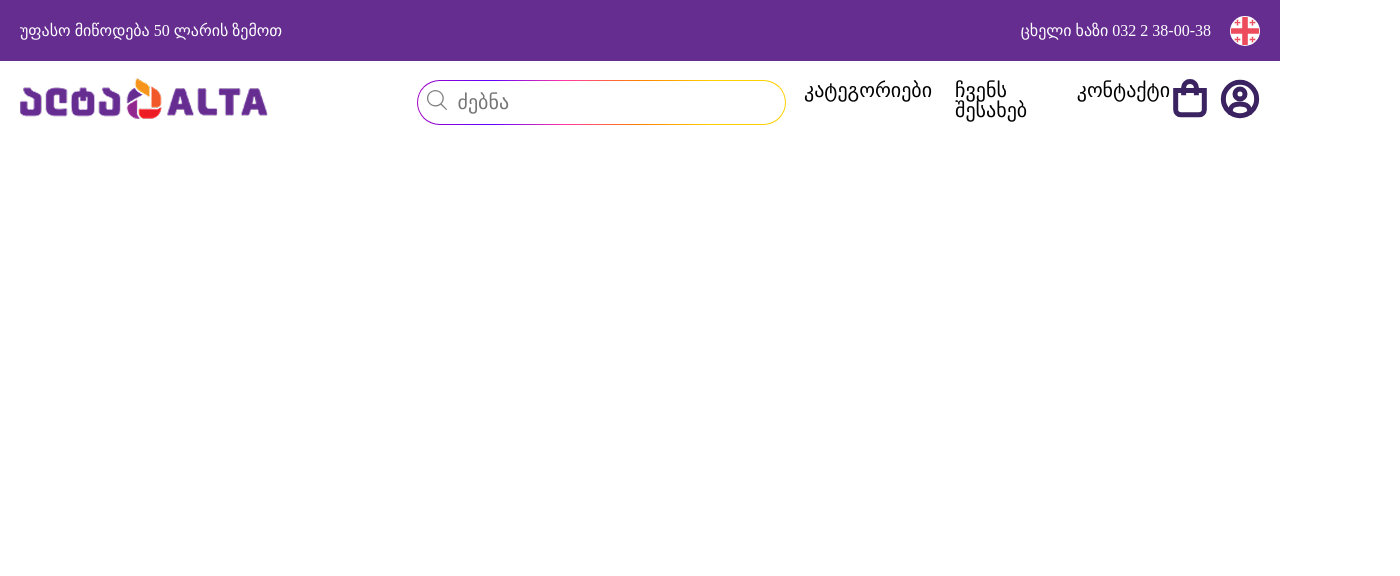
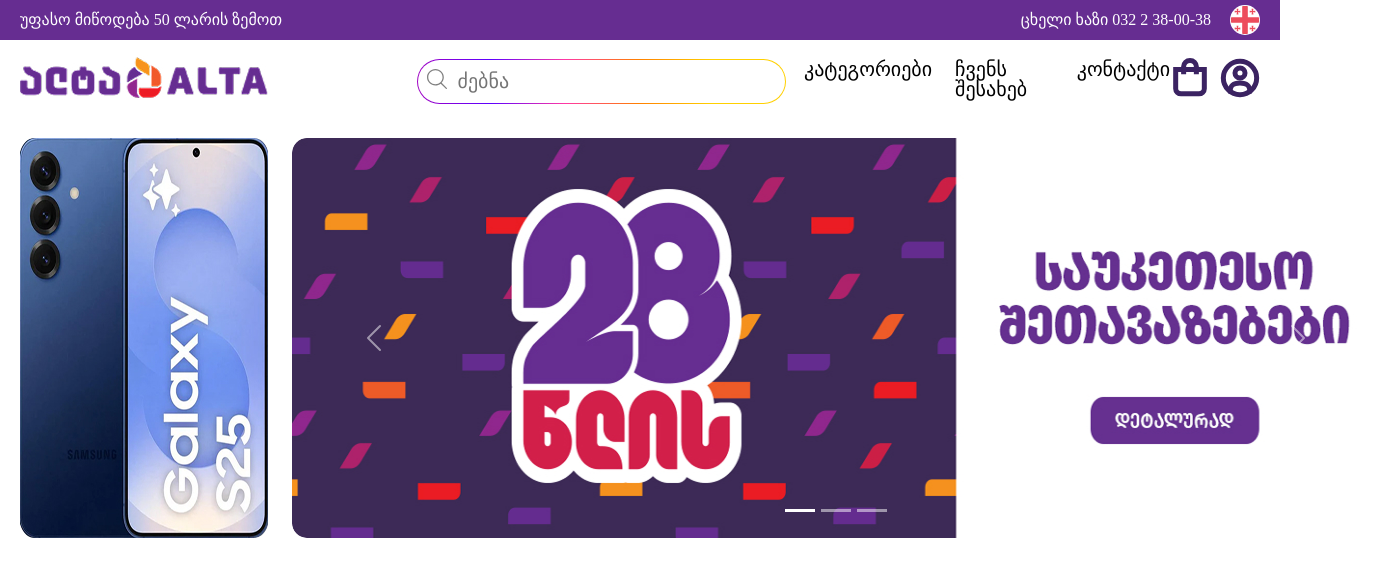
Before and after one commit to Ruska-N/Homework--4, a plain HTML site: page index.html in a window 1280 px wide. Shown: the whole page, 1400 px wide, since content can reach past the window. Drawn offline with nearby package versions, Linux system fonts and the light colour scheme.

Commit message:
carousel done

```diff
--- a/css/style.css
+++ b/css/style.css
@@ -10,10 +10,10 @@
   );
 }
 
-/* header styles */
+/* head-top styles */
 .head-top {
   width: 100%;
-  padding: 16px 20px 15px 20px;
+  padding: 5px 20px;
   background-color: var(--main-dark);
   color: white;
   display: flex;
@@ -163,3 +163,23 @@
     display: flex;
     gap: 10px;
 }
+
+/* carousel section styles */
+.section-1 {
+    display: flex;
+    padding: 20px;
+    width: 1400px;
+    gap: 24px;
+    margin: 0 auto;
+}
+.car-aside {
+    height: 400px;
+    border-radius: 15px;
+}
+.car-img {
+    height: 400px;
+}
+.car-img img {
+    height: 100%;
+    border-radius: 15px;
+}
--- a/index.html
+++ b/index.html
@@ -92,6 +92,100 @@
         </div>
       </div>
     </header>
+    <main>
+      <section>
+        <div class="section-1">
+          <aside class="car-aside">
+            <img src="./images/aside-1.jpg" alt="galaxy" />
+          </aside>
+          <div id="carouselExampleIndicators" class="carousel slide">
+            <div class="carousel-indicators">
+              <button
+                type="button"
+                data-bs-target="#carouselExampleIndicators"
+                data-bs-slide-to="0"
+                class="active"
+                aria-current="true"
+                aria-label="Slide 1"
+              ></button>
+              <button
+                type="button"
+                data-bs-target="#carouselExampleIndicators"
+                data-bs-slide-to="1"
+                aria-label="Slide 2"
+              ></button>
+              <button
+                type="button"
+                data-bs-target="#carouselExampleIndicators"
+                data-bs-slide-to="2"
+                aria-label="Slide 3"
+              ></button>
+            </div>
+            <div class="carousel-inner">
+              <div class="carousel-item active car-img">
+                <img
+                  src="./images/carousel-1.jpg"
+                  class="d-block w-100"
+                  alt="..."
+                />
+              </div>
+              <div class="carousel-item car-img">
+                <img
+                  src="./images/carousel-2.jpg"
+                  class="d-block w-100"
+                  alt="..."
+                />
+              </div>
+              <div class="carousel-item car-img">
+                <img
+                  src="./images/carousel-3.jpg"
+                  class="d-block w-100"
+                  alt="..."
+                />
+              </div>
+              <div class="carousel-item car-img">
+                <img
+                  src="./images/carousel-4.jpg"
+                  class="d-block w-100"
+                  alt="..."
+                />
+              </div>
+              <div class="carousel-item car-img">
+                <img
+                  src="./images/carousel-5.jpg"
+                  class="d-block w-100"
+                  alt="..."
+                />
+              </div>
+            </div>
+            <button
+              class="carousel-control-prev"
+              type="button"
+              data-bs-target="#carouselExampleIndicators"
+              data-bs-slide="prev"
+            >
+              <span
+                class="carousel-control-prev-icon"
+                aria-hidden="true"
+              ></span>
+              <span class="visually-hidden">Previous</span>
+            </button>
+            <button
+              class="carousel-control-next"
+              type="button"
+              data-bs-target="#carouselExampleIndicators"
+              data-bs-slide="next"
+            >
+              <span
+                class="carousel-control-next-icon"
+                aria-hidden="true"
+              ></span>
+              <span class="visually-hidden">Next</span>
+            </button>
+          </div>
+        </div>
+      </section>
+    </main>
     <script
       src="https://cdn.jsdelivr.net/npm/bootstrap@5.3.3/dist/js/bootstrap.bundle.min.js"
       integrity="sha384-YvpcrYf0tY3lHB60NNkmXc5s9fDVZLESaAA55NDzOxhy9GkcIdslK1eN7N6jIeHz"
```
Also changed, not shown: images/aside-1.jpg (added), images/carousel-1.jpg (renamed from images/carrousel-1.jpg), images/carousel-2.jpg (renamed from images/carrousel-2.jpg), images/carousel-3.jpg (renamed from images/carrousel-3.jpg), images/carousel-4.jpg (renamed from images/carrousel-4.jpg), images/carousel-5.jpg (renamed from images/carrousel-5.jpg).
